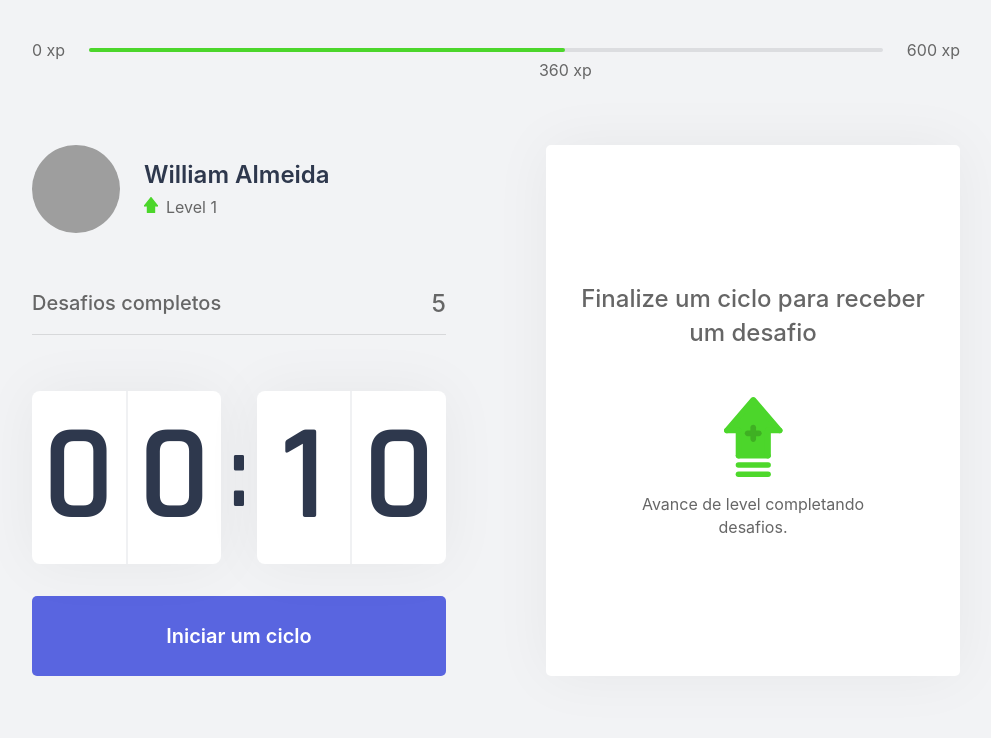
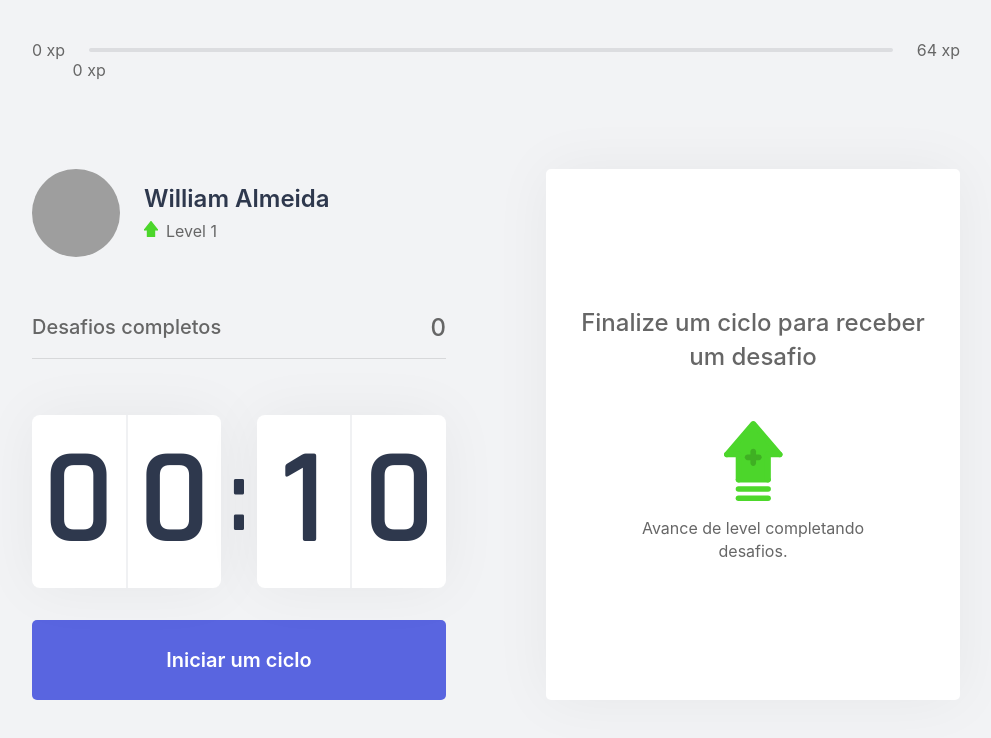
Before and after one commit to william-almeida/moveit, a Next.js app: page / in a window 1280 px wide. Shown: the top 738 px of the page, without its empty margins (144-1135 px from the left). Built offline with nearby package versions, Linux system fonts and the light colour scheme; grey boxes are pictures that could not be loaded.

Commit message:
experience and level

```diff
--- a/src/components/ChallengeBox.tsx
+++ b/src/components/ChallengeBox.tsx
@@ -3,7 +3,7 @@
 import styles from '../styles/components/ChallengeBox.module.css';
 
 export function ChallengeBox() {
-  const { activeChallenge } = useContext(ChallengesContext);
+  const { activeChallenge, resetChallenge } = useContext(ChallengesContext);
 
   return(
     <div className={ styles.challengeBoxContainer }>
@@ -21,6 +21,7 @@
             <button
               type="button"
               className={ styles.challengeFailedButton }
+              onClick={resetChallenge}
             >
               Falhei
             </button>
--- a/src/components/CompletedChallenges.tsx
+++ b/src/components/CompletedChallenges.tsx
@@ -1,10 +1,16 @@
+import { useContext, useState } from 'react';
+import { ChallengesContext } from '../contexts/ChallengesContext';
+
 import styles from '../styles/components/CompletedChallenges.module.css';
 
 export function CompletedChallenges(){
+
+  const { challengesCompleted } = useContext(ChallengesContext);
+
   return(
     <div className={ styles.completedChallengesContainer }>
       <span>Desafios completos</span>
-      <span>5</span>
+      <span>{ challengesCompleted }</span>
     </div>
   );
 }
--- a/src/components/ExperienceBar.tsx
+++ b/src/components/ExperienceBar.tsx
@@ -1,19 +1,25 @@
+import { useContext } from 'react';
+import { ChallengesContext } from '../contexts/ChallengesContext';
 import styles from '../styles/components/ExperienceBar.module.css';
 
 export function ExperienceBar() {
+  const {currentExperience, experienceToNextLevel} = useContext(ChallengesContext);
+
+  const percentToNextLevel = Math.round(currentExperience * 100) / experienceToNextLevel;
+
   return(
     <header className={ styles.experienceBar }>
       <span>0 xp</span>
       <div>
-        <div style={{ width: '60%'}}></div>
+        <div style={{ width: `${percentToNextLevel}`}}></div>
         <span
           className={ styles.currentExperience }
-          style={{ left: '60%' }}
+          style={{ left: `${percentToNextLevel}`}}
         >
-          360 xp
+          {currentExperience} xp
         </span>
       </div>
-      <span>600 xp</span>
+      <span>{experienceToNextLevel} xp</span>
     </header>
   );
 }
--- a/src/contexts/ChallengesContext.tsx
+++ b/src/contexts/ChallengesContext.tsx
@@ -10,10 +10,12 @@
 interface ChallengesContextData {
   level: number
   currentExperience: number;
-  challengesCompletos: number;
+  experienceToNextLevel: number;
+  challengesCompleted: number;
   activeChallenge: Challenge;
   levelUp: () => void;
   startNewChallenge: () => void;
+  resetChallenge: () => void;
 }
 
 interface ChallengesProviderProps {
@@ -25,8 +27,10 @@
 export function ChallengesProvider({ children }: ChallengesProviderProps) {
   const [level, setLevel] = useState(1);
   const [currentExperience, setCurrentExperience] = useState(0);
-  const [challengesCompletos, setChallengesCompletos] = useState(0);
-  const [activeChallenge, setCctiveChallenge] = useState(null);
+  const [challengesCompleted, setChallengesCompleted] = useState(0);
+  const [activeChallenge, setActiveChallenge] = useState(null);
+
+  const experienceToNextLevel = Math.pow((level + 1) * 4 ,2);
 
   function levelUp(){
     setLevel(level +1 );
@@ -35,8 +39,12 @@
   function startNewChallenge(){
     const randomChallengeIndex = Math.floor(Math.random() * challenges.length);
     const challenge = challenges[randomChallengeIndex];
-    setCctiveChallenge(challenge);
+    setActiveChallenge(challenge);
   }
+  function resetChallenge(){
+    setActiveChallenge(null);
+  }
+
 
 
   return(
@@ -44,10 +52,12 @@
       value={{
         level,
         currentExperience,
-        challengesCompletos,
+        experienceToNextLevel,
+        challengesCompleted,
         activeChallenge,
         levelUp,
-        startNewChallenge
+        startNewChallenge,
+        resetChallenge
       }}
     >
       {children}
--- a/src/styles/components/ExperienceBar.module.css
+++ b/src/styles/components/ExperienceBar.module.css
@@ -1,6 +1,7 @@
 .experienceBar {
   display: flex;
   align-items: center;
+  padding-bottom: 3rem;
 }
 
 .experienceBar span {
```
